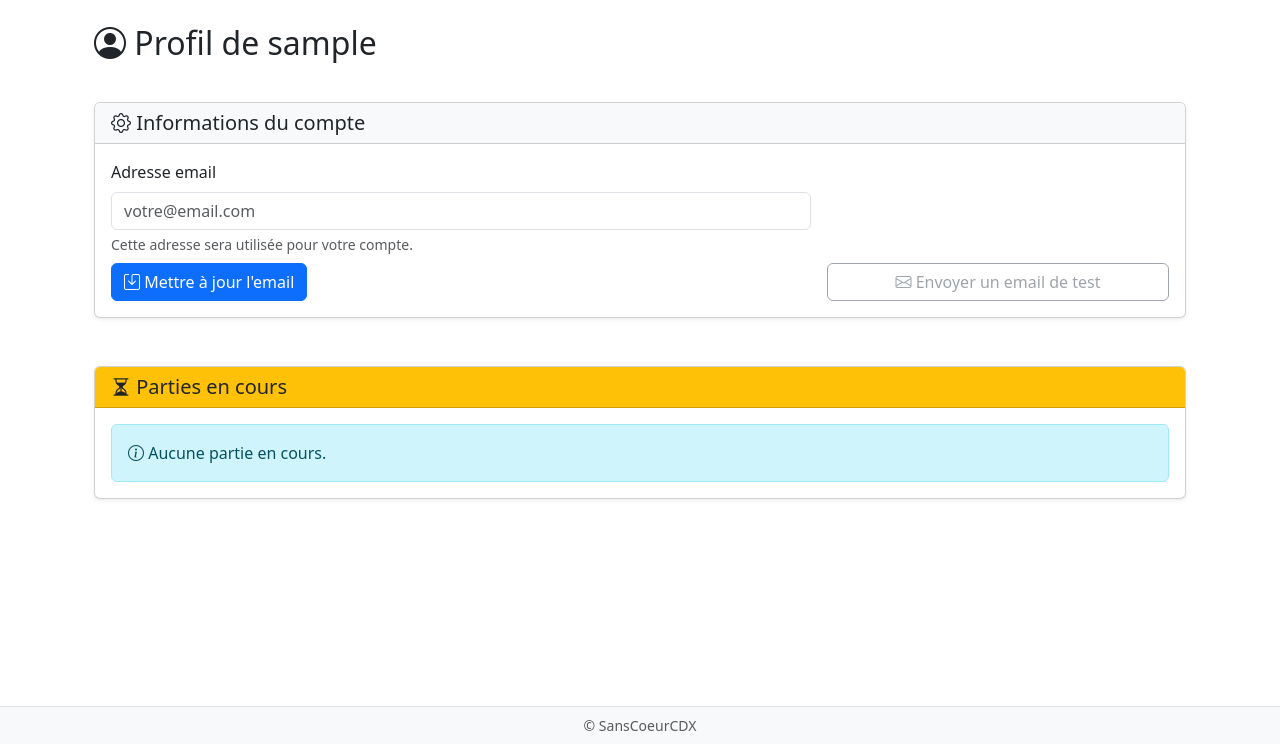
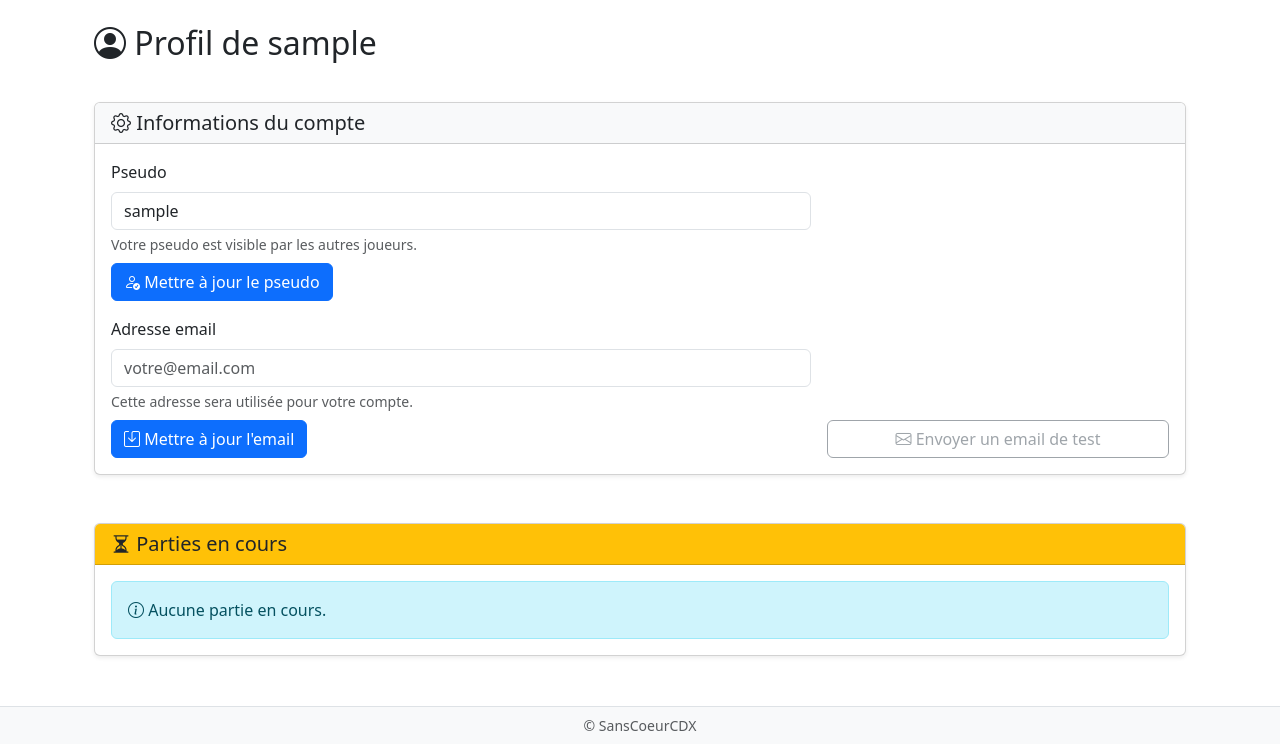
Before and after one commit to iSeaox/SansCoeurCDX, a Flask app: page /profil in a window 1280 px wide. Shown: the part 56-800 px from the top of the page. Run offline with Flask 3, Linux system fonts and the light colour scheme; the visitor is signed in with stand-in values (Sample User, id 1); data that the repository does not hold is empty.

Commit message:
feat: Implement username update functionality in user profile

```diff
--- a/app.py
+++ b/app.py
@@ -623,34 +623,57 @@ def create_app():
 
 		# Handle email update
 		if request.method == 'POST':
-			new_email = (request.form.get('email') or '').strip()
-			if not new_email:
-				flash('Veuillez fournir une adresse email.', 'warning')
+			action = (request.form.get('action') or '').strip()
+			if action == 'update_email':
+				new_email = (request.form.get('email') or '').strip()
+				if not new_email:
+					flash('Veuillez fournir une adresse email.', 'warning')
+					return redirect(url_for('profile'))
+				if '@' not in new_email or '.' not in new_email.split('@')[-1]:
+					flash('Veuillez saisir un email valide.', 'danger')
+					return redirect(url_for('profile'))
+				# Check uniqueness and update
+				current = users_repo.find_user_by_id(g.db, user_id)
+				# current schema: (id, username, email, is_active, is_admin)
+				current_email = current[2] if current and len(current) > 2 else None
+				if (current_email or '').strip().lower() == new_email.lower():
+					flash('Aucune modification détectée.', 'info')
+					return redirect(url_for('profile'))
+				if users_repo.email_in_use_by_other(g.db, new_email, user_id):
+					flash('Cet email est déjà utilisé par un autre compte.', 'danger')
+					return redirect(url_for('profile'))
+				success = users_repo.update_user_email(g.db, user_id, new_email)
+				if success:
+					flash('Adresse email mise à jour.', 'success')
+					# Send confirmation email to the new address (best-effort)
+					try:
+						send_email_update_confirmation(new_email, username=username, old_email=current_email)
+					except Exception:
+						pass
+				else:
+					flash('Erreur lors de la mise à jour de l\'email.', 'danger')
 				return redirect(url_for('profile'))
-			if '@' not in new_email or '.' not in new_email.split('@')[-1]:
-				flash('Veuillez saisir un email valide.', 'danger')
+			elif action == 'update_username':
+				new_username = (request.form.get('new_username') or '').strip()
+				if not new_username or len(new_username) < 3:
+					flash('Le pseudo doit contenir au moins 3 caractères.', 'danger')
+					return redirect(url_for('profile'))
+				# Check uniqueness
+				existing = users_repo.find_user_by_username(g.db, new_username)
+				if existing and existing[0] != user_id:
+					flash('Ce pseudo est déjà utilisé.', 'danger')
+					return redirect(url_for('profile'))
+				if new_username.lower() == (username or '').lower():
+					flash('Aucune modification détectée.', 'info')
+					return redirect(url_for('profile'))
+				ok = users_repo.update_user_username(g.db, user_id, new_username)
+				if ok:
+					# Update session username as well
+					session['user'] = new_username
+					flash('Pseudo mis à jour.', 'success')
+				else:
+					flash('Erreur lors de la mise à jour du pseudo.', 'danger')
 				return redirect(url_for('profile'))
-			# Check uniqueness and update
-			current = users_repo.find_user_by_id(g.db, user_id)
-			# current schema: (id, username, email, is_active, is_admin)
-			current_email = current[2] if current and len(current) > 2 else None
-			if (current_email or '').strip().lower() == new_email.lower():
-				flash('Aucune modification détectée.', 'info')
-				return redirect(url_for('profile'))
-			if users_repo.email_in_use_by_other(g.db, new_email, user_id):
-				flash('Cet email est déjà utilisé par un autre compte.', 'danger')
-				return redirect(url_for('profile'))
-			success = users_repo.update_user_email(g.db, user_id, new_email)
-			if success:
-				flash('Adresse email mise à jour.', 'success')
-				# Send confirmation email to the new address (best-effort)
-				try:
-					send_email_update_confirmation(new_email, username=username, old_email=current_email)
-				except Exception:
-					pass
-			else:
-				flash('Erreur lors de la mise à jour de l\'email.', 'danger')
-			return redirect(url_for('profile'))
 		rows = games_repo.list_ongoing_games_for_user(g.db, user_id)
 		ongoing = [
 			{
--- a/db/users.py
+++ b/db/users.py
@@ -96,6 +96,16 @@ def can_request_password_reset(db, user_id: int, min_days: int = 30) -> bool:
         return delta.days >= min_days
 
 
+def update_user_username(db, user_id: int, new_username: str):
+    with closing(db.cursor()) as cur:
+        cur.execute(
+            "UPDATE users SET username = ? WHERE id = ?",
+            (new_username, user_id),
+        )
+        db.commit()
+        return cur.rowcount > 0
+
+
 def email_in_use_by_other(db, email: str, exclude_user_id: int) -> bool:
     if not email:
         return False
--- a/templates/profile.html
+++ b/templates/profile.html
@@ -21,12 +21,26 @@
               <div class="col-md-8">
                 <form action="{{ url_for('profile') }}" method="post" class="row gy-2 gx-3 align-items-center">
                   <div class="col-12">
+                    <label for="username" class="form-label">Pseudo</label>
+                    <input type="text" class="form-control" id="username" name="new_username" value="{{ username or '' }}" minlength="3" maxlength="30" required>
+                    <div class="form-text">Votre pseudo est visible par les autres joueurs.</div>
+                  </div>
+                  <div class="col-12">
+                    <button type="submit" name="action" value="update_username" class="btn btn-primary">
+                      <i class="bi bi-person-check"></i> Mettre à jour le pseudo
+                    </button>
+                  </div>
+                </form>
+              </div>
+              <div class="col-md-8">
+                <form action="{{ url_for('profile') }}" method="post" class="row gy-2 gx-3 align-items-center">
+                  <div class="col-12">
                     <label for="email" class="form-label">Adresse email</label>
                     <input type="email" class="form-control" id="email" name="email" placeholder="votre@email.com" value="{{ email or '' }}" required>
                     <div class="form-text">Cette adresse sera utilisée pour votre compte.</div>
                   </div>
                   <div class="col-12">
-                    <button type="submit" class="btn btn-primary">
+                    <button type="submit" class="btn btn-primary" name="action" value="update_email">
                       <i class="bi bi-save"></i> Mettre à jour l'email
                     </button>
                   </div>
```
